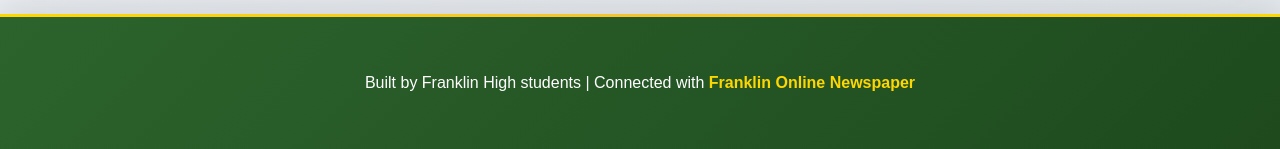
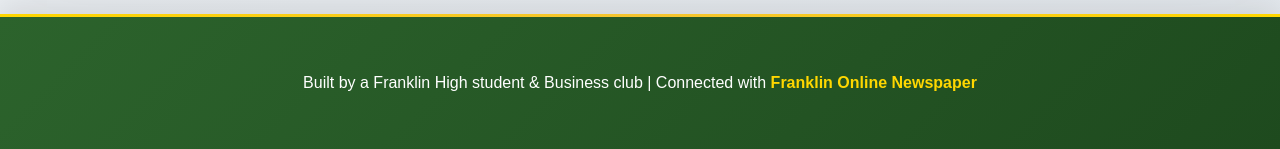
Before and after one commit to kimberlysan0108-beep/Bridge-The-Gap-FHS, a website: page index.html in a window 1280 px wide. Shown: the part 3226-3375 px from the top of the page. Drawn offline with Linux system fonts and the light colour scheme.

Commit message:
Update index.html

```diff
--- a/index.html
+++ b/index.html
@@ -34,7 +34,7 @@
 
     <footer>
       <p>
-        Built by Franklin High students | Connected with
+        Built by a Franklin High student & Business club | Connected with
         <a href="https://fhsbuzz.com/" target="_blank"
           >Franklin Online Newspaper</a
         >
```
